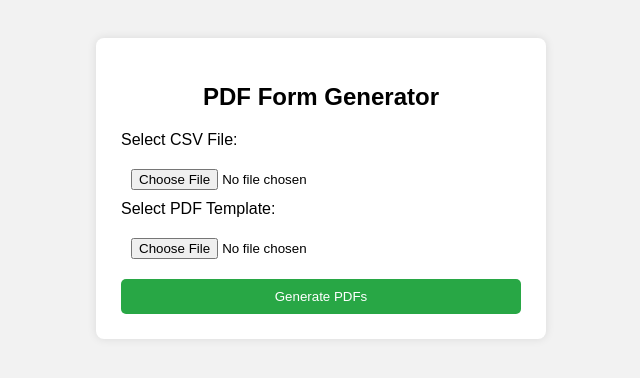
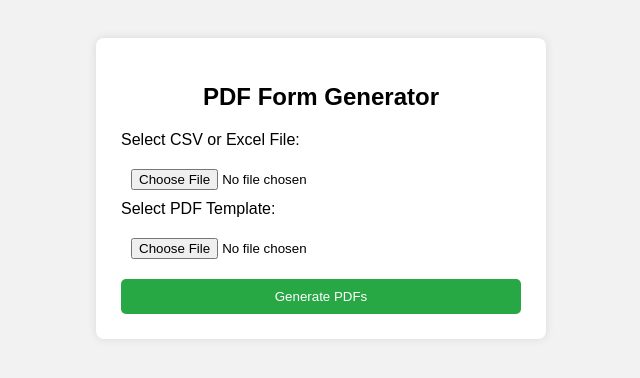
Before and after one commit to Avishi-Negi/pdf-form-webapp, a Flask app: page / in a window 1280 px wide. Shown: the top 378 px of the page, without its empty margins (319-959 px from the left). Run offline with Flask 3, Linux system fonts and the light colour scheme.

Commit message:
Update index.html

```diff
--- a/templates/index.html
+++ b/templates/index.html
@@ -14,14 +14,14 @@
     <div class="container">
         <h2>PDF Form Generator</h2>
         <form method="POST" enctype="multipart/form-data">
-            <label>Select CSV File:</label>
-            <input type="file" name="csv_file" accept=".csv" required>
+    <label>Select CSV or Excel File:</label>
+    <input type="file" name="csv_file" accept=".csv,.xlsx" required>
 
-            <label>Select PDF Template:</label>
-            <input type="file" name="pdf_template" accept=".pdf" required>
+    <label>Select PDF Template:</label>
+    <input type="file" name="pdf_template" accept=".pdf" required>
 
-            <button type="submit">Generate PDFs</button>
-        </form>
+    <button type="submit">Generate PDFs</button>
+</form>
     </div>
 </body>
 </html>
```
